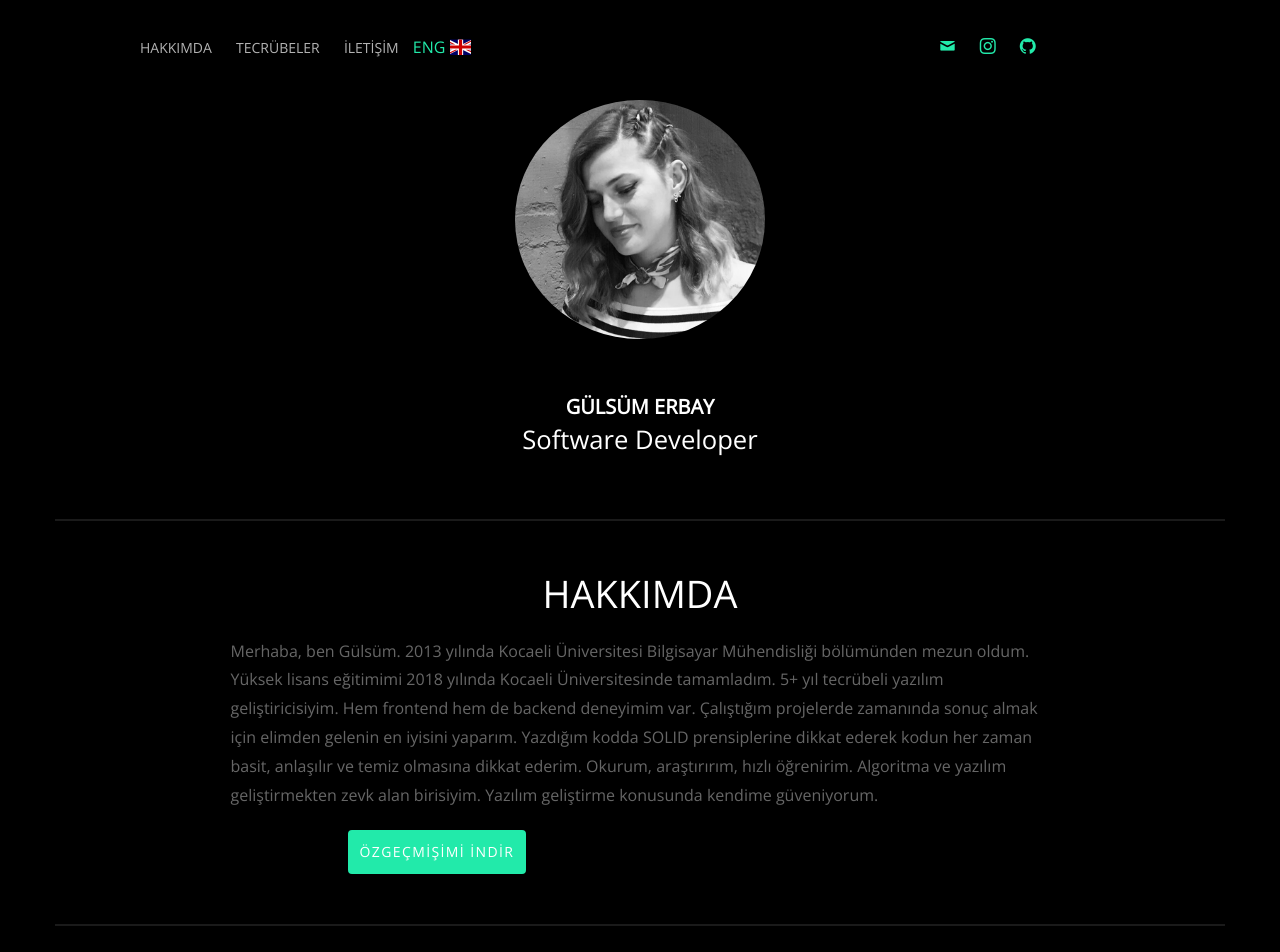
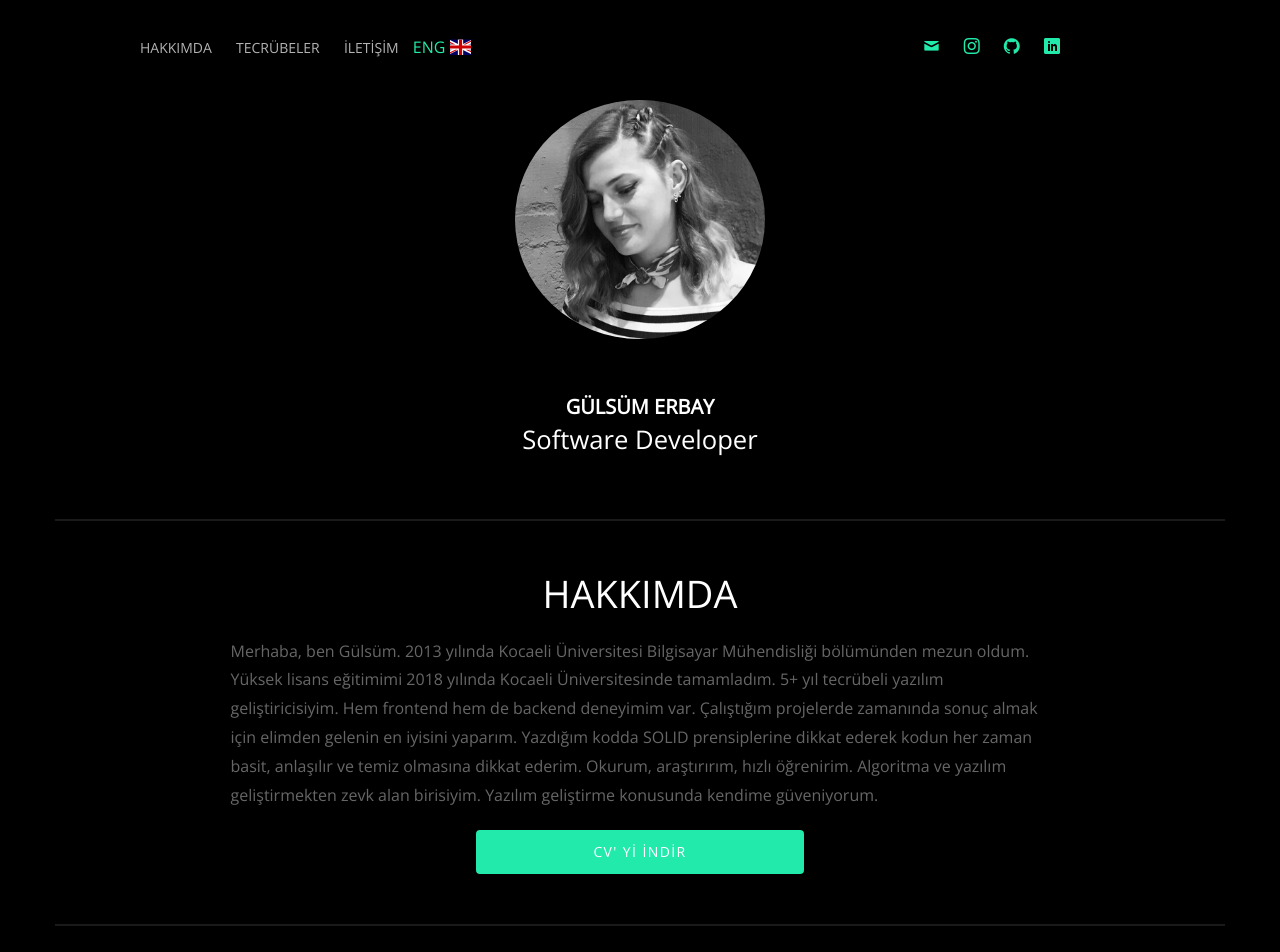
Before and after one commit to gulsumerbay/portfolio, a website: page index.html in a window 1280 px wide. Shown: the top 952 px of the page. Drawn offline with nearby package versions, Linux system fonts and the light colour scheme; files whose address does not match are found by name.

Commit message:
linkedin link added.

```diff
--- a/index.html
+++ b/index.html
@@ -39,7 +39,7 @@
                     <li><a href="mailto:glsm.erbay@gmail.com"><i class="icon-mail"></i></a></li>
                     <li><a href="https://www.instagram.com/gulsummerbayy/"><i class="icon-instagram2"></i></a></li>
                     <li><a href="https://github.com/gulsumerbay"><i class="icon-github2"></i></a></li>
-                    <li><a href="#"><i class="https://www.linkedin.com/in/gulsumerbay/"></i></a></li>
+                    <li><a href="https://www.linkedin.com/in/gulsumerbay/"><i class="icon-linkedin2"></i></a></li>
                 </ul>
             </nav>
         </div>
@@ -71,8 +71,10 @@
                     Yazdığım kodda SOLID prensiplerine dikkat ederek kodun her zaman basit, anlaşılır ve
                     temiz olmasına dikkat ederim. Okurum, araştırırım, hızlı öğrenirim. Algoritma ve
                     yazılım geliştirmekten zevk alan birisiyim. Yazılım geliştirme konusunda kendime güveniyorum.</p>
-                <p style=" width: 50%; display: block; margin-left: auto; margin-right: auto;  font-size: 20px;">
-                    <a href="download/resume.pdf" role="button" class="btn btn-primary" >ÖZGEÇMİŞİMİ İNDİR</a></p>
+
+                    <p style=" width: 50%; display: block; margin-left: auto; margin-right: auto;  font-size: 20px;">
+                        <a href="../download/resume.pdf" role="button" class="btn btn-primary"
+                        style="margin-right: auto; margin-left: auto; display: block; width: 56%;">CV' Yİ İNDİR</a></p>
             </div>
         </div>
     </div>
```
Also changed, not shown: eng/index.html (+3 -2 lines).
